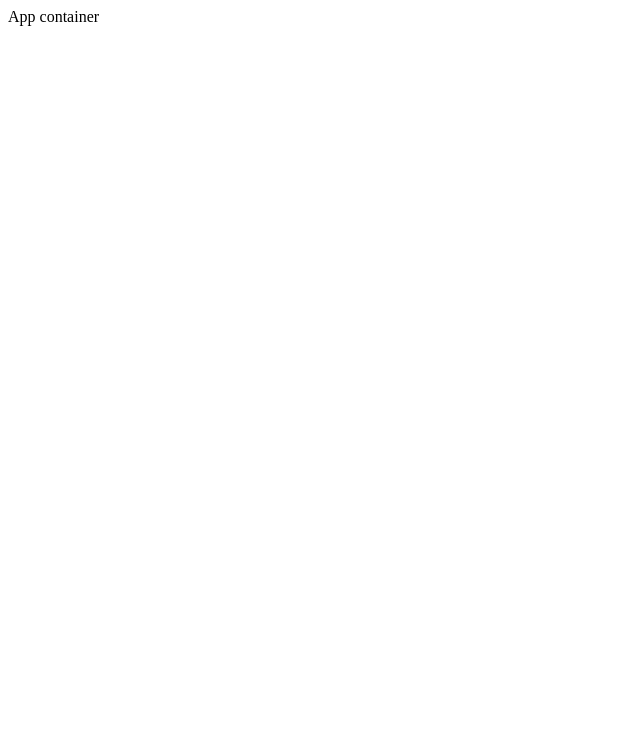
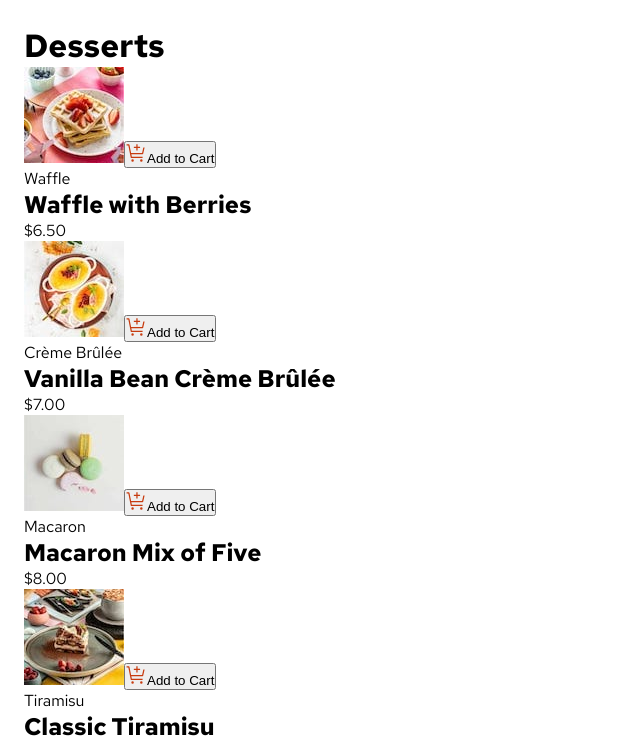
Before and after one commit to niiquash/productListWithCart, a React (Vite) app: page / in a window 1280 px wide. Shown: the top 743 px of the page, without its empty margins (0-640 px from the left). Built offline with nearby package versions, Linux system fonts and the light colour scheme.

Commit message:
Add html for products

```diff
--- a/package.json
+++ b/package.json
@@ -10,6 +10,7 @@
     "preview": "vite preview"
   },
   "dependencies": {
+    "prop-types": "^15.8.1",
     "react": "^18.2.0",
     "react-dom": "^18.2.0"
   },
--- /dev/null
+++ b/public/data.json
@@ -0,0 +1,110 @@
+[
+  {
+    "id": 1,
+    "image": {
+      "thumbnail": "/images/image-waffle-thumbnail.jpg",
+      "mobile": "/images/image-waffle-mobile.jpg",
+      "tablet": "/images/image-waffle-tablet.jpg",
+      "desktop": "/images/image-waffle-desktop.jpg"
+    },
+    "name": "Waffle with Berries",
+    "category": "Waffle",
+    "price": 6.5
+  },
+  {
+    "id": 2,
+    "image": {
+      "thumbnail": "/images/image-creme-brulee-thumbnail.jpg",
+      "mobile": "/images/image-creme-brulee-mobile.jpg",
+      "tablet": "/images/image-creme-brulee-tablet.jpg",
+      "desktop": "/images/image-creme-brulee-desktop.jpg"
+    },
+    "name": "Vanilla Bean Crème Brûlée",
+    "category": "Crème Brûlée",
+    "price": 7.0
+  },
+  {
+    "id": 3,
+    "image": {
+      "thumbnail": "/images/image-macaron-thumbnail.jpg",
+      "mobile": "/images/image-macaron-mobile.jpg",
+      "tablet": "/images/image-macaron-tablet.jpg",
+      "desktop": "/images/image-macaron-desktop.jpg"
+    },
+    "name": "Macaron Mix of Five",
+    "category": "Macaron",
+    "price": 8.0
+  },
+  {
+    "id": 4,
+    "image": {
+      "thumbnail": "/images/image-tiramisu-thumbnail.jpg",
+      "mobile": "/images/image-tiramisu-mobile.jpg",
+      "tablet": "/images/image-tiramisu-tablet.jpg",
+      "desktop": "/images/image-tiramisu-desktop.jpg"
+    },
+    "name": "Classic Tiramisu",
+    "category": "Tiramisu",
+    "price": 5.5
+  },
+  {
+    "id": 5,
+    "image": {
+      "thumbnail": "/images/image-baklava-thumbnail.jpg",
+      "mobile": "/images/image-baklava-mobile.jpg",
+      "tablet": "/images/image-baklava-tablet.jpg",
+      "desktop": "/images/image-baklava-desktop.jpg"
+    },
+    "name": "Pistachio Baklava",
+    "category": "Baklava",
+    "price": 4.0
+  },
+  {
+    "id": 6,
+    "image": {
+      "thumbnail": "/images/image-meringue-thumbnail.jpg",
+      "mobile": "/images/image-meringue-mobile.jpg",
+      "tablet": "/images/image-meringue-tablet.jpg",
+      "desktop": "/images/image-meringue-desktop.jpg"
+    },
+    "name": "Lemon Meringue Pie",
+    "category": "Pie",
+    "price": 5.0
+  },
+  {
+    "id": 7,
+    "image": {
+      "thumbnail": "/images/image-cake-thumbnail.jpg",
+      "mobile": "/images/image-cake-mobile.jpg",
+      "tablet": "/images/image-cake-tablet.jpg",
+      "desktop": "/images/image-cake-desktop.jpg"
+    },
+    "name": "Red Velvet Cake",
+    "category": "Cake",
+    "price": 4.5
+  },
+  {
+    "id": 8,
+    "image": {
+      "thumbnail": "/images/image-brownie-thumbnail.jpg",
+      "mobile": "/images/image-brownie-mobile.jpg",
+      "tablet": "/images/image-brownie-tablet.jpg",
+      "desktop": "/images/image-brownie-desktop.jpg"
+    },
+    "name": "Salted Caramel Brownie",
+    "category": "Brownie",
+    "price": 4.5
+  },
+  {
+    "id": 9,
+    "image": {
+      "thumbnail": "/images/image-panna-cotta-thumbnail.jpg",
+      "mobile": "/images/image-panna-cotta-mobile.jpg",
+      "tablet": "/images/image-panna-cotta-tablet.jpg",
+      "desktop": "/images/image-panna-cotta-desktop.jpg"
+    },
+    "name": "Vanilla Panna Cotta",
+    "category": "Panna Cotta",
+    "price": 6.5
+  }
+]
--- a/src/App.css
+++ b/src/App.css
@@ -0,0 +1,3 @@
+.app-container {
+  padding: 24px;
+}
--- a/src/App.jsx
+++ b/src/App.jsx
@@ -1,7 +1,28 @@
 import "./App.css";
+import { useEffect, useState } from "react";
+import Product from "./components/product/Product";
 
 function App() {
-  return <>App container</>;
+  const [products, setProducts] = useState([]);
+
+  useEffect(() => {
+    fetch("/data.json")
+      .then((response) => response.json())
+      .then((data) => setProducts(data));
+  }, []);
+
+  console.log(products);
+
+  return (
+    <div className="app-container">
+      <h1>Desserts</h1>
+      <div className="products-grid">
+        {products.map((product) => (
+          <Product key={product.id} product={product} />
+        ))}
+      </div>
+    </div>
+  );
 }
 
 export default App;
--- /dev/null
+++ b/src/components/addToCartButton/AddToCartButton.jsx
@@ -0,0 +1,14 @@
+const AddToCartButton = () => {
+  return (
+    <button className="add-to-cart-button">
+      <img
+        src="/images/icon-add-to-cart.svg"
+        alt="Icon of a cart"
+        className="cart-image"
+      />
+      <span className="add-to-cart-button-text">Add to Cart</span>
+    </button>
+  );
+};
+
+export default AddToCartButton;
--- /dev/null
+++ b/src/components/product/Product.jsx
@@ -0,0 +1,24 @@
+import AddToCartButton from "../addToCartButton/addToCartButton";
+const Product = ({ product }) => {
+  return (
+    <>
+      <div className="product-card">
+        <div className="product-image-and-button">
+          <img
+            src={product.image.thumbnail}
+            alt={product.name}
+            className="product-image"
+          />
+          <AddToCartButton />
+        </div>
+        <div className="product-info">
+          <p className="product-category">{product.category}</p>
+          <h2 className="product-name">{product.name}</h2>
+          <p className="product-price">${product.price.toFixed(2)}</p>
+        </div>
+      </div>
+    </>
+  );
+};
+
+export default Product;
--- a/src/index.css
+++ b/src/index.css
@@ -0,0 +1,9 @@
+* {
+  margin: 0;
+  padding: 0;
+  box-sizing: border-box;
+}
+
+body {
+  font-family: "Red Hat Text", sans-serif;
+}
```
Also changed, not shown: data.json (deleted, +0 -101 lines), .eslintrc.cjs, 1 other file (tests, documents, lock files or other folders).
